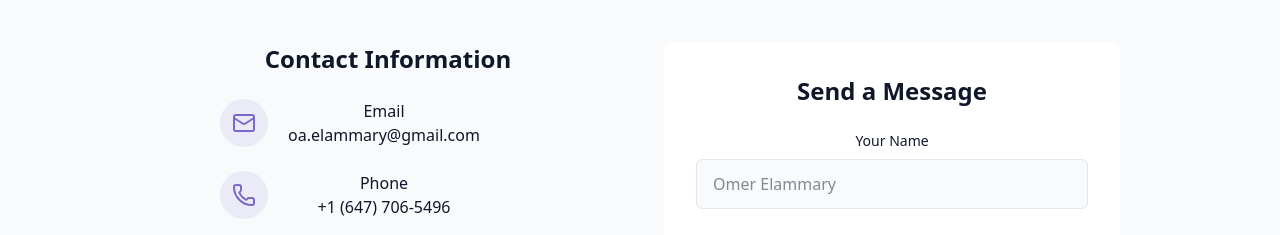
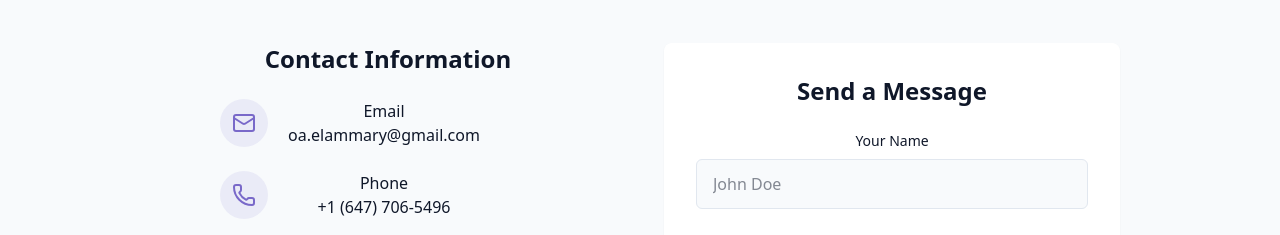
Before and after one commit to elammaryo/cosmic-portfolio, a React (Vite) app: page / in a window 1280 px wide. Shown: the part 3349-3584 px from the top of the page. Built offline with nearby package versions, Linux system fonts and the light colour scheme.

Commit message:
update placeholder name

```diff
--- a/src/components/ContactsSection.tsx
+++ b/src/components/ContactsSection.tsx
@@ -112,7 +112,7 @@ export const ContactsSection = () => {
                   id="name"
                   required
                   className="w-full px-4 py-3 rounded-md border border-input bg-background focus:outlined-hidden focus:outline-hidden focus:ring-2 focus:ring-primary"
-                  placeholder="Omer Elammary"
+                  placeholder="John Doe"
                 />
               </div>
 
```
